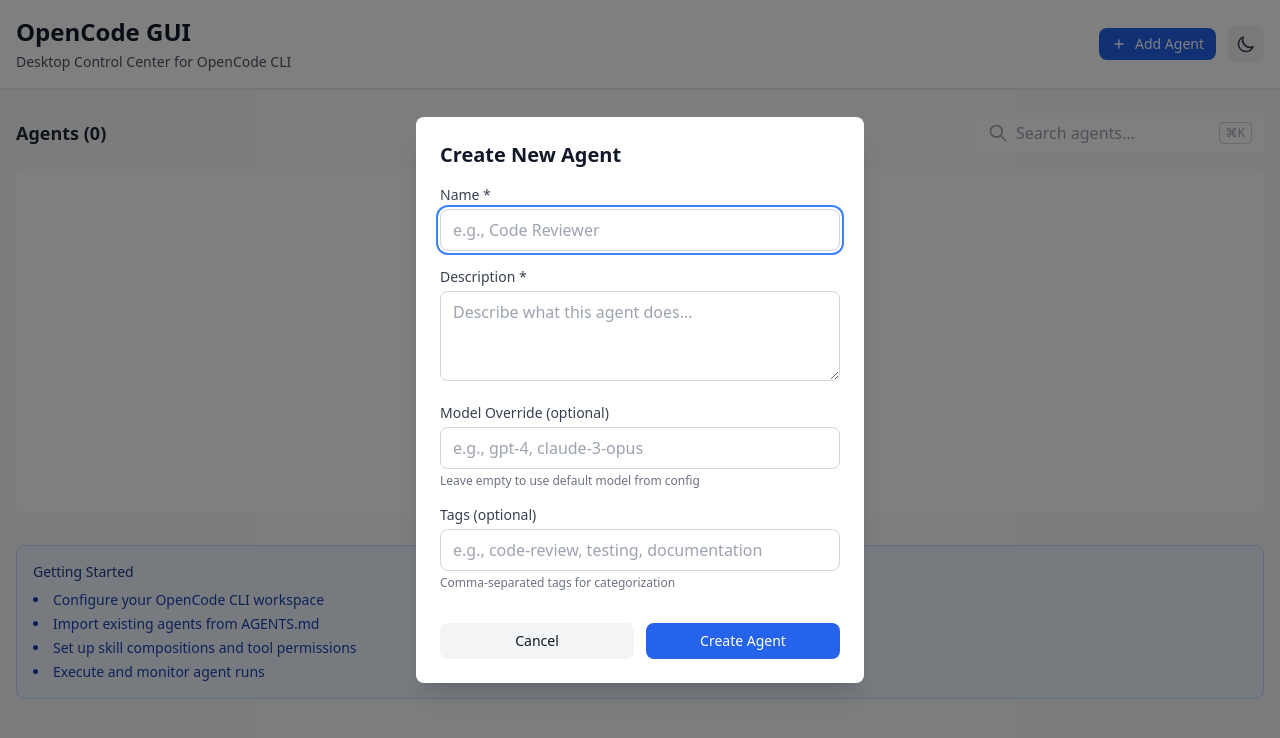
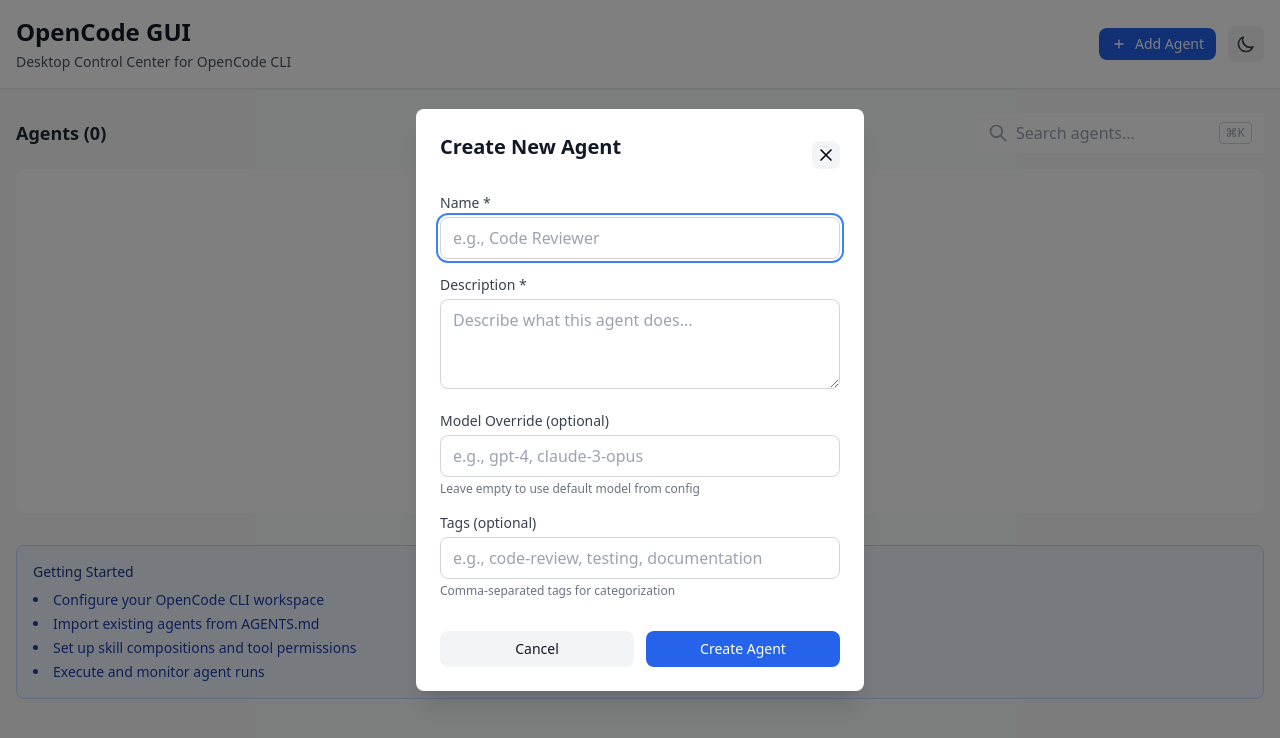
Before and after one commit to sulhi-sabil/ocgui, a React (Vite) app: page / in a window 1280 px wide. Both pictures are taken after a click on the button "Add Agent". Shown: the top 738 px of the page. Built offline with nearby package versions, Linux system fonts and the light colour scheme.

Commit message:
feat(ui): add close button to CreateAgentModal

```diff
--- a/src/components/CreateAgentModal.tsx
+++ b/src/components/CreateAgentModal.tsx
@@ -4,7 +4,7 @@
 import { useToast } from './ui/Toast'
 import { generateId } from '@utils/index'
 import { cn } from '@utils/cn'
-import { colors, zIndex, modal, formInput, focus, label, typography } from '@styles/tokens'
+import { colors, zIndex, modal, formInput, focus, label, typography, iconSize, transitions } from '@styles/tokens'
 import { MODAL } from '@constants/index'
 import type { Agent } from '../types'
 
@@ -92,9 +92,27 @@
       aria-labelledby="modal-title"
     >
       <div className={modal.container}>
-        <h2 id="modal-title" className={modal.title}>
-          Create New Agent
-        </h2>
+        <div className="flex items-center justify-between mb-4">
+          <h2 id="modal-title" className={modal.title}>
+            Create New Agent
+          </h2>
+          <button
+            type="button"
+            onClick={onClose}
+            className={cn(
+              'p-1 rounded-lg',
+              colors.gray[100],
+              'hover:bg-gray-200 dark:hover:bg-gray-600',
+              transitions.colors,
+              focus.ring
+            )}
+            aria-label="Close modal"
+          >
+            <svg className={iconSize.md} fill="none" viewBox="0 0 24 24" stroke="currentColor">
+              <path strokeLinecap="round" strokeLinejoin="round" strokeWidth={2} d="M6 18L18 6M6 6l12 12" />
+            </svg>
+          </button>
+        </div>
 
         <form onSubmit={handleSubmit} className="space-y-4">
           <div>
```
